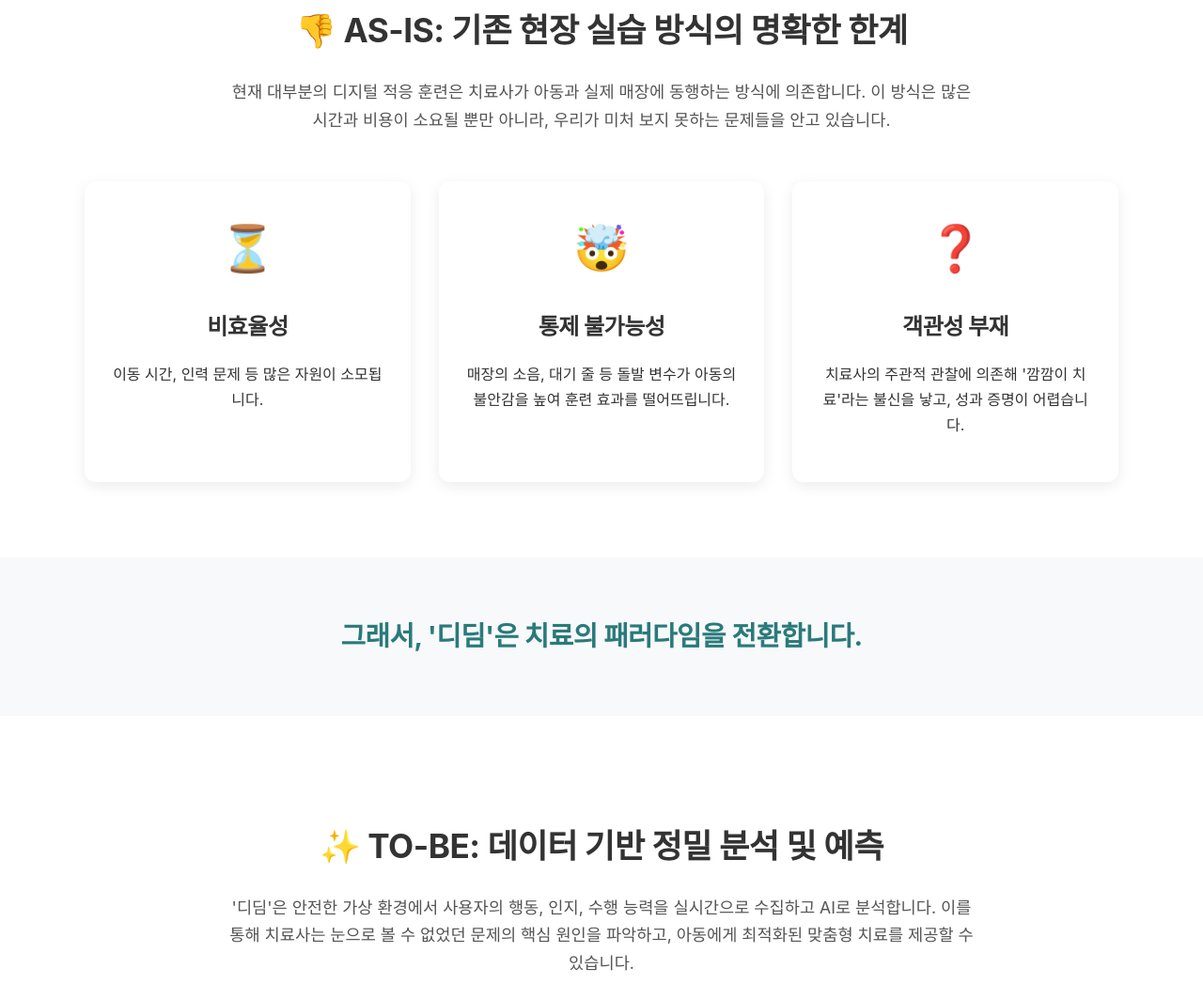
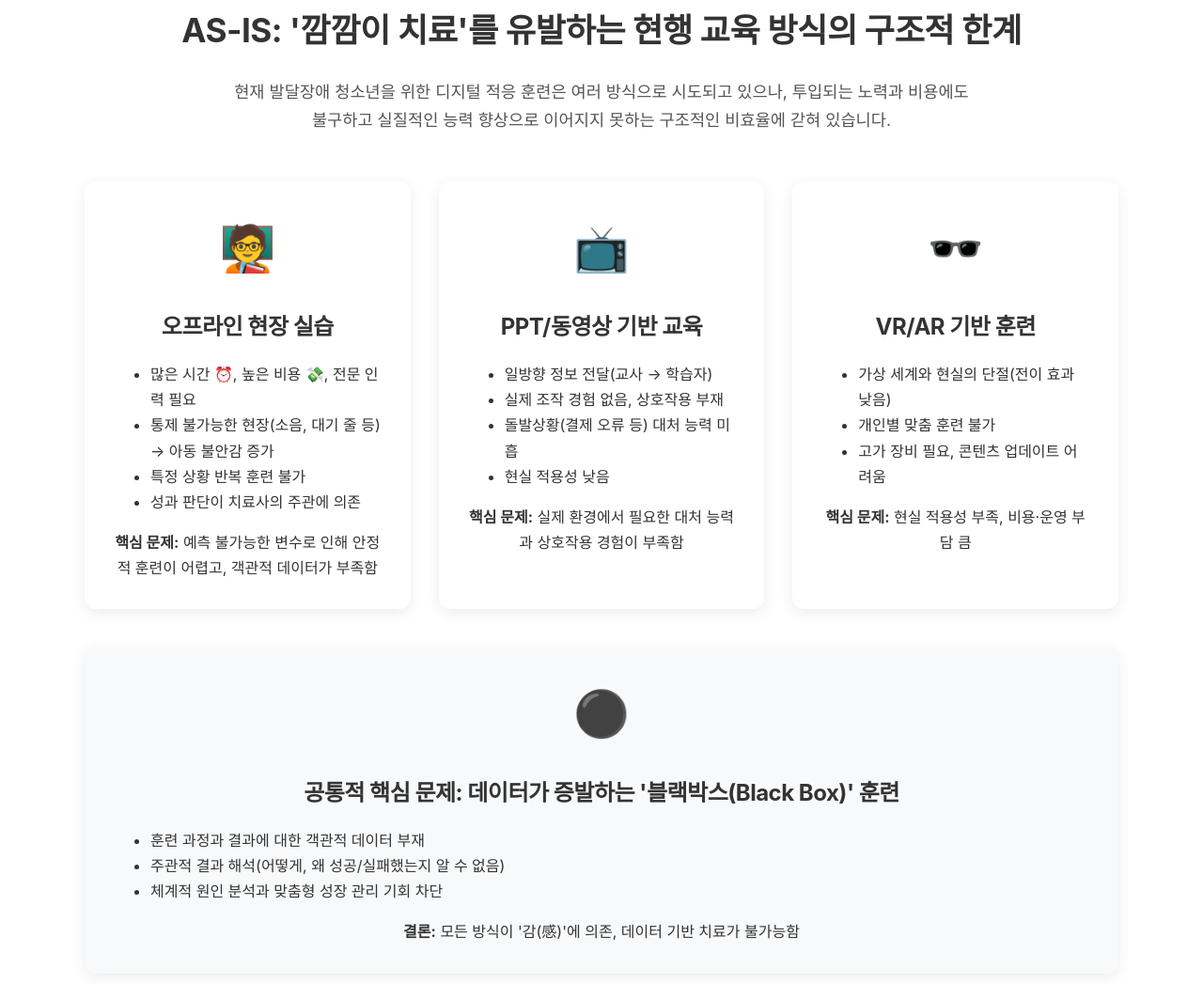
Before and after one commit to JihoMoon99/Didim, a plain HTML site: page background.html in a window 1280 px wide. Shown: the part 425-1472 px from the top of the page at 94% size. Drawn offline with nearby package versions, Linux system fonts and the light colour scheme.

Commit message:
Update background.html

```diff
--- a/background.html
+++ b/background.html
@@ -361,23 +361,64 @@
         <!-- AS-IS Section -->
         <section class="as-is-section">
             <div class="container">
-                <h2>👎 AS-IS: 기존 현장 실습 방식의 명확한 한계</h2>
-                <p class="section-description">현재 대부분의 디지털 적응 훈련은 치료사가 아동과 실제 매장에 동행하는 방식에 의존합니다. 이 방식은 많은 시간과 비용이 소요될 뿐만 아니라, 우리가 미처 보지 못하는 문제들을 안고 있습니다.</p>
+                <h2>AS-IS: '깜깜이 치료'를 유발하는 현행 교육 방식의 구조적 한계</h2>
+                <p class="section-description">
+                    현재 발달장애 청소년을 위한 디지털 적응 훈련은 여러 방식으로 시도되고 있으나, 투입되는 노력과 비용에도 불구하고 실질적인 능력 향상으로 이어지지 못하는 구조적인 비효율에 갇혀 있습니다.
+                </p>
                 <div class="pain-points-grid">
+                    <!-- 오프라인 현장 실습 카드 -->
                     <div class="pain-point-card">
-                        <div class="icon">⏳</div>
-                        <h3>비효율성</h3>
-                        <p>이동 시간, 인력 문제 등 많은 자원이 소모됩니다.</p>
+                        <div class="icon">🧑‍🏫</div>
+                        <h3>오프라인 현장 실습</h3>
+                        <ul style="text-align:left;">
+                            <li>많은 시간 ⏰, 높은 비용 💸, 전문 인력 필요</li>
+                            <li>통제 불가능한 현장(소음, 대기 줄 등) → 아동 불안감 증가</li>
+                            <li>특정 상황 반복 훈련 불가</li>
+                            <li>성과 판단이 치료사의 주관에 의존</li>
+                        </ul>
+                        <div class="pain-summary">
+                            <strong>핵심 문제:</strong> 예측 불가능한 변수로 인해 안정적 훈련이 어렵고, 객관적 데이터가 부족함
+                        </div>
                     </div>
+                    <!-- PPT/동영상 기반 교육 카드 -->
                     <div class="pain-point-card">
-                        <div class="icon">🤯</div>
-                        <h3>통제 불가능성</h3>
-                        <p>매장의 소음, 대기 줄 등 돌발 변수가 아동의 불안감을 높여 훈련 효과를 떨어뜨립니다.</p>
+                        <div class="icon">📺</div>
+                        <h3>PPT/동영상 기반 교육</h3>
+                        <ul style="text-align:left;">
+                            <li>일방향 정보 전달(교사 → 학습자)</li>
+                            <li>실제 조작 경험 없음, 상호작용 부재</li>
+                            <li>돌발상황(결제 오류 등) 대처 능력 미흡</li>
+                            <li>현실 적용성 낮음</li>
+                        </ul>
+                        <div class="pain-summary">
+                            <strong>핵심 문제:</strong> 실제 환경에서 필요한 대처 능력과 상호작용 경험이 부족함
+                        </div>
                     </div>
+                    <!-- VR/AR 기반 훈련 카드 -->
                     <div class="pain-point-card">
-                        <div class="icon">❓</div>
-                        <h3>객관성 부재</h3>
-                        <p>치료사의 주관적 관찰에 의존해 '깜깜이 치료'라는 불신을 낳고, 성과 증명이 어렵습니다.</p>
+                        <div class="icon">🕶️</div>
+                        <h3>VR/AR 기반 훈련</h3>
+                        <ul style="text-align:left;">
+                            <li>가상 세계와 현실의 단절(전이 효과 낮음)</li>
+                            <li>개인별 맞춤 훈련 불가</li>
+                            <li>고가 장비 필요, 콘텐츠 업데이트 어려움</li>
+                        </ul>
+                        <div class="pain-summary">
+                            <strong>핵심 문제:</strong> 현실 적용성 부족, 비용·운영 부담 큼
+                        </div>
+                    </div>
+                </div>
+                <!-- 공통적 핵심 문제 카드: 전체 너비 사용 -->
+                <div class="pain-point-card" style="margin-top:40px; grid-column:1/-1; background:#f8f9fa;">
+                    <div class="icon">⚫</div>
+                    <h3>공통적 핵심 문제: 데이터가 증발하는 '블랙박스(Black Box)' 훈련</h3>
+                    <ul style="text-align:left;">
+                        <li>훈련 과정과 결과에 대한 객관적 데이터 부재</li>
+                        <li>주관적 결과 해석(어떻게, 왜 성공/실패했는지 알 수 없음)</li>
+                        <li>체계적 원인 분석과 맞춤형 성장 관리 기회 차단</li>
+                    </ul>
+                    <div class="pain-summary">
+                        <strong>결론:</strong> 모든 방식이 '감(感)'에 의존, 데이터 기반 치료가 불가능함
                     </div>
                 </div>
             </div>
@@ -391,8 +432,9 @@
         <!-- TO-BE Section -->
         <section class="to-be-section">
             <div class="container">
-                <h2>✨ TO-BE: 데이터 기반 정밀 분석 및 예측</h2>
-                <p class="section-description">'디딤'은 안전한 가상 환경에서 사용자의 행동, 인지, 수행 능력을 실시간으로 수집하고 AI로 분석합니다. 이를 통해 치료사는 눈으로 볼 수 없었던 문제의 핵심 원인을 파악하고, 아동에게 최적화된 맞춤형 치료를 제공할 수 있습니다.</p>
+                <h2>✨ TO-BE: 데이터로 증명하는 정밀 맞춤형 훈련/h2>
+                <p class="section-description">디딤'은 현실의 디지털 기기(키오스크, 모바일 앱 등)를 태블릿 안에 그대로 구현한 '인터랙티브 시뮬레이션' 환경을 제공합니다. 이는 단절된 가상 세계가 아닌, 실제와 동일한 과업을 안전하게 반복 훈련할 수 있는 정밀한 디지털 훈련장입니다.</p>
+                    <p>이 환경 안에서 사용자의 모든 상호작용(터치, 시선, 소요 시간 등)은 실시간 데이터로 수집되고 AI가 분석합니다. 이를 통해 치료사는 눈으로 볼 수 없었던 문제의 핵심 원인을 파악하고, 아동에게 최적화된 맞춤형 치료를 제공할 수 있습니다.</p>
 
                 <div class="comparison-chart-container">
                     <div class="comparison-chart-text">
```
